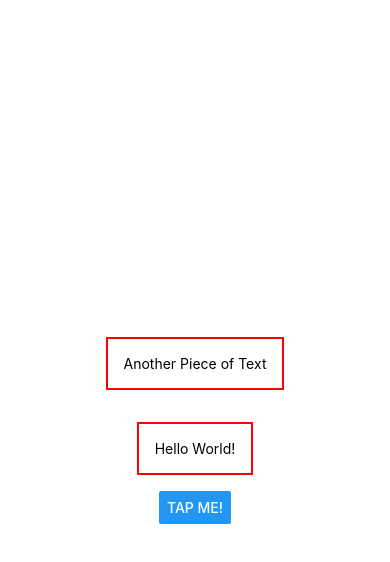
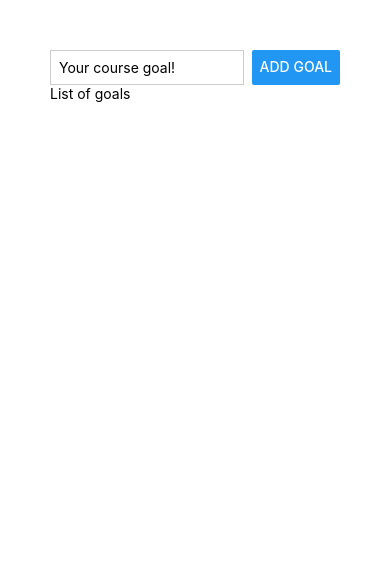
Before and after one commit to KalZheng/RN-Course, a React Native app: screen / in a window 390 px wide. Shown: the top 562 px of the page. Built offline with nearby package versions, Linux system fonts and the light colour scheme.

Commit message:
add flex box and also some styling like margin for textInput

```diff
--- a/App.js
+++ b/App.js
@@ -1,28 +1,33 @@
-import { Button, StyleSheet, Text, View } from 'react-native';
+import { TextInput, Button, StyleSheet, Text, View } from 'react-native';
 
 export default function App() {
   return (
-    <View style={styles.container}>
+    <View style={styles.appContainer}>
+      <View style={styles.inputContainer}>
+        <TextInput style={styles.TextInput} placeholder="Your course goal!" />
+        <Button title="Add Goal" />
+      </View>
       <View>
-        <Text style={styles.dummyText}>Another Piece of Text</Text>
+        <Text>List of goals</Text>
       </View>
-      <Text style={styles.dummyText}>Hello World!</Text>
-      <Button title="Tap me!" />
+      {/* <View></View> */}
     </View>
   );
 }
 
 const styles = StyleSheet.create({
-  container: {
-    flex: 1,
-    backgroundColor: '#fff',
-    alignItems: 'center',
-    justifyContent: 'center',
+  appContainer: {
+    padding: 50
   },
-  dummyText: {
-    margin: 16,
-    borderWidth: 2,
-    borderColor: 'red',
-    padding: 16
+  inputContainer: {
+    flexDirection: 'row',
+    justifyContent: 'space-between',
   },
+  TextInput:{
+    borderWidth: 1,
+    borderColor: '#cccccc',
+    width: '80%',
+    marginRight: 8,
+    padding: 8
+  }
 });
```
